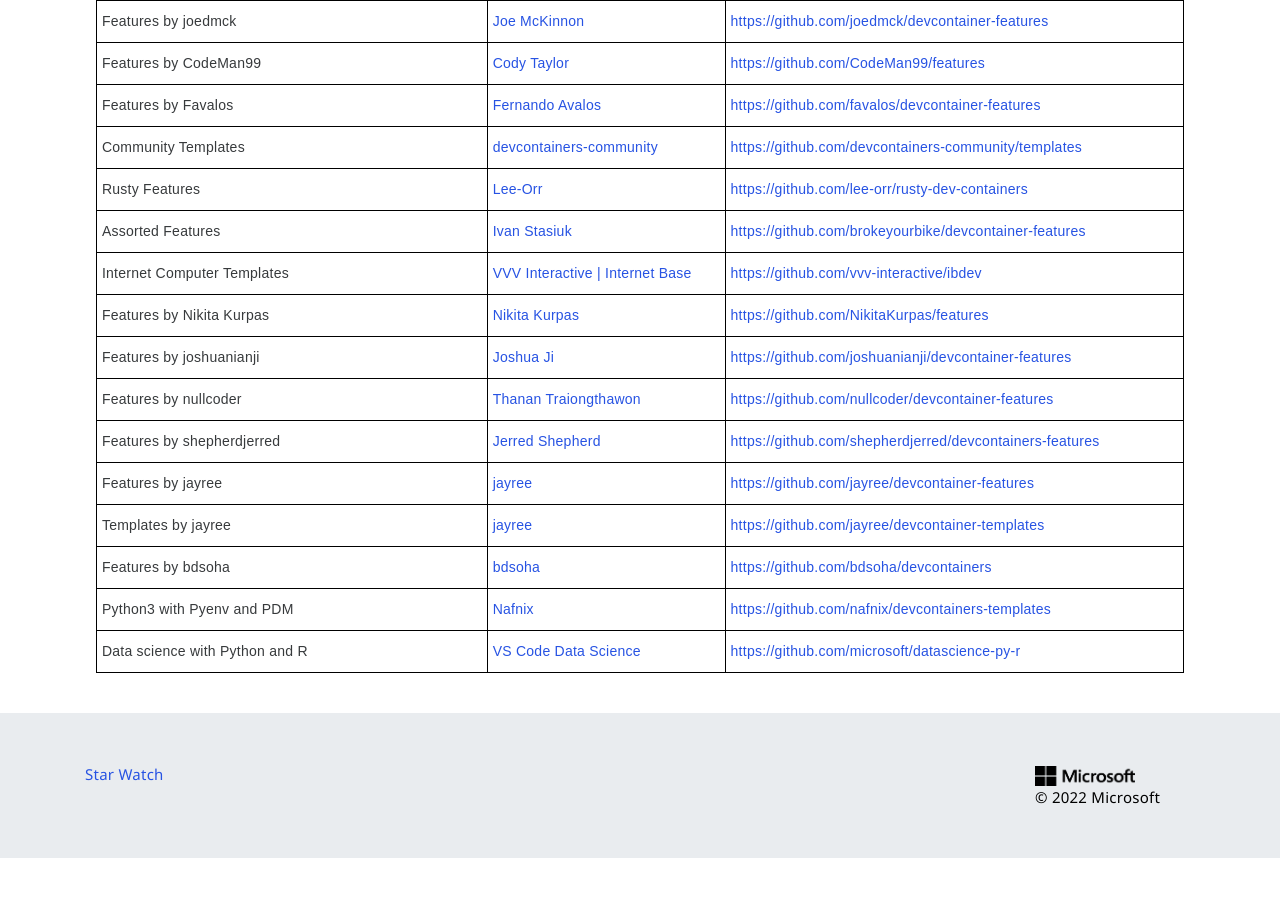
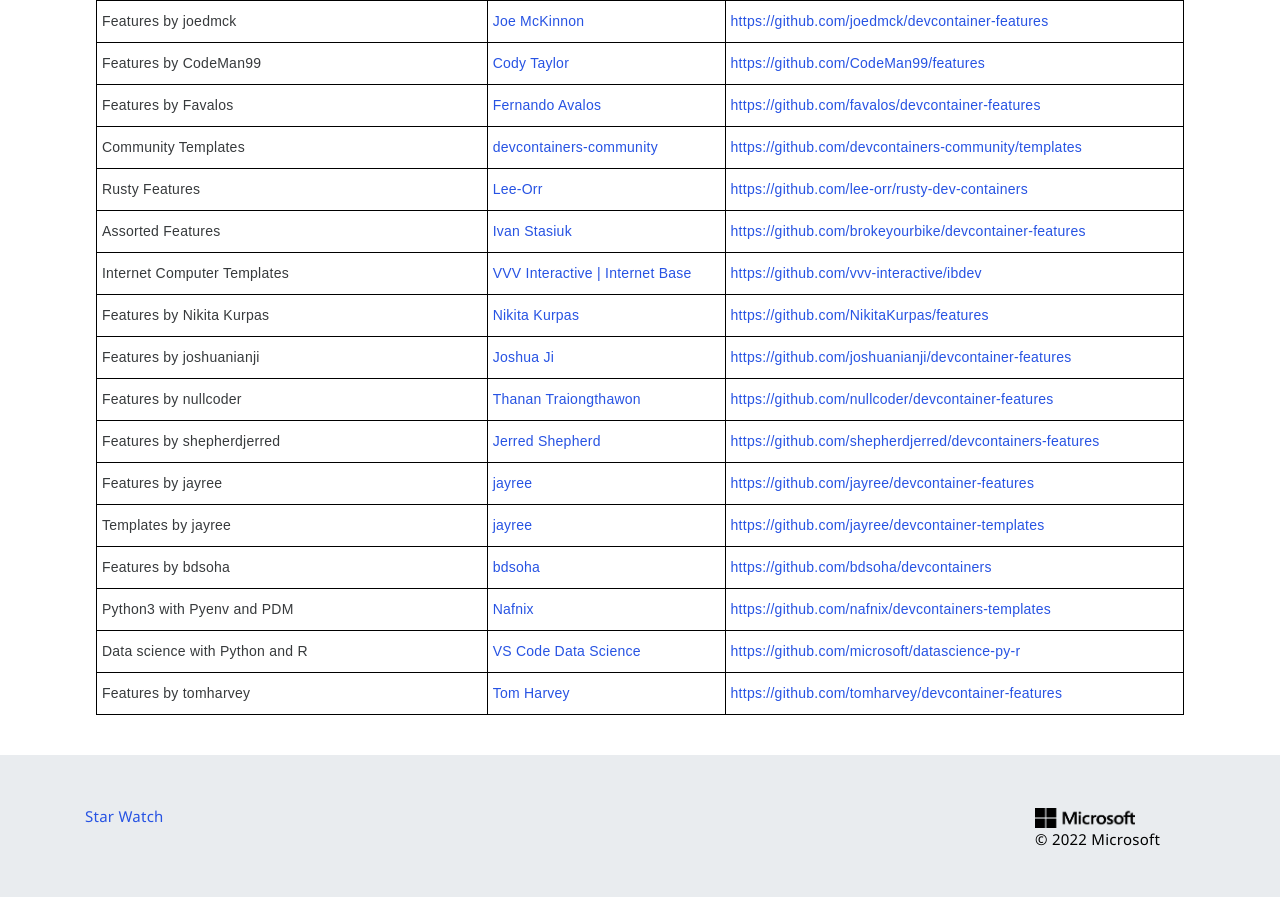
Before and after one commit to devcontainers/devcontainers.github.io, a Jekyll site: the page built from collections.html, in a window 1280 px wide and 900 px high, scrolled down 3610 px. Shown: the top 897 px of the window. Built offline with Jekyll 4.4.1, drawn with Linux system fonts in a browser that asks for light colours; nearby versions of some CDN libraries; comment, search, counter and statistics services are not loaded; before the commit the page ends 4468 px from its top, so only the background shows below that.

Commit message:
Adding features by tomharvey with AWS SSO Util

```diff
--- a/_data/collection-index.yml
+++ b/_data/collection-index.yml
@@ -468,3 +468,8 @@
   contact: https://github.com/microsoft/datascience-py-r/issues
   repository: https://github.com/microsoft/datascience-py-r
   ociReference: ghcr.io/microsoft/datascience-py-r
+- name: Features by tomharvey
+  maintainer: Tom Harvey
+  contact: https://github.com/tomharvey/devcontainer-features/issues
+  repository: https://github.com/tomharvey/devcontainer-features
+  ociReference: ghcr.io/tomharvey/devcontainer-features
```
